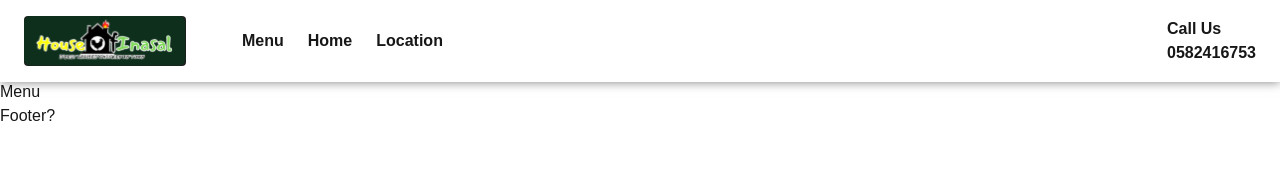
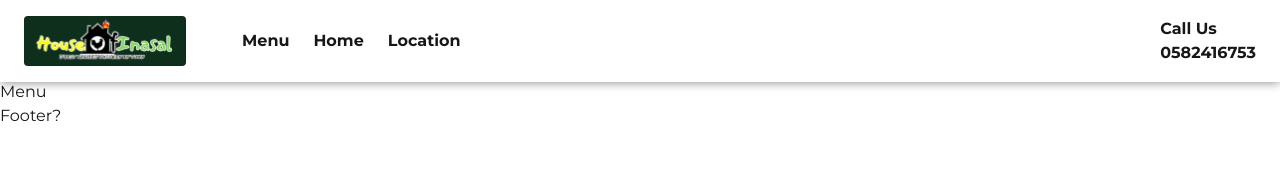
Before and after one commit to jmlsoteyza/houseofinasal, a Next.js app: page /menu in a window 1280 px wide. Shown: the top 178 px of the page. Built offline with nearby package versions, Linux system fonts and the light colour scheme.

Commit message:
remove next-js premade fonts and font-family (causing bug)

```diff
--- a/src/app/globals.css
+++ b/src/app/globals.css
@@ -18,8 +18,6 @@
 @theme inline {
   --color-background: var(--background);
   --color-foreground: var(--foreground);
-  --font-sans: var(--font-geist-sans);
-  --font-mono: var(--font-geist-mono);
   --font-primary: var(--font-montserrat);
 
   --color-primary: var(--primary);
@@ -30,9 +28,7 @@
   --color-border: var(--border);
 }
 
-
 body {
   background: var(--background);
   color: var(--foreground);
-  font-family: Arial, Helvetica, sans-serif;
 }
--- a/src/app/layout.js
+++ b/src/app/layout.js
@@ -1,21 +1,11 @@
-import { Geist, Geist_Mono, Montserrat } from 'next/font/google';
+import { Montserrat } from 'next/font/google';
 import './globals.css';
 import Navbar from './components/navbar';
 import Footer from './components/footer';
 
-const geistSans = Geist({
-  variable: '--font-geist-sans',
-  subsets: ['latin']
-});
-
 const montserrat = Montserrat({
-  variable: '--font-montserrat',
-  subsets: ['latin']
-});
-
-const geistMono = Geist_Mono({
-  variable: '--font-geist-mono',
-  subsets: ['latin']
+  subsets: ['latin'],
+  variable: '--font-montserrat'
 });
 
 export const metadata = {
@@ -27,9 +17,7 @@ export const metadata = {
 export default function RootLayout({ children }) {
   return (
     <html lang="en">
-      <body
-        className={`${geistSans.variable} ${montserrat.variable} ${geistMono.variable} antialiased`}
-      >
+      <body className={`${montserrat.className} antialiased`}>
         <Navbar />
         <main className="pt-20">{children}</main>
         <Footer />
--- a/src/app/menu/page.js
+++ b/src/app/menu/page.js
@@ -1,7 +1,7 @@
 export default function Menu() {
   return (
     <div>
-      <p>Menu</p>
+      <p className="font-primary">Menu</p>
     </div>
   );
 }
```
